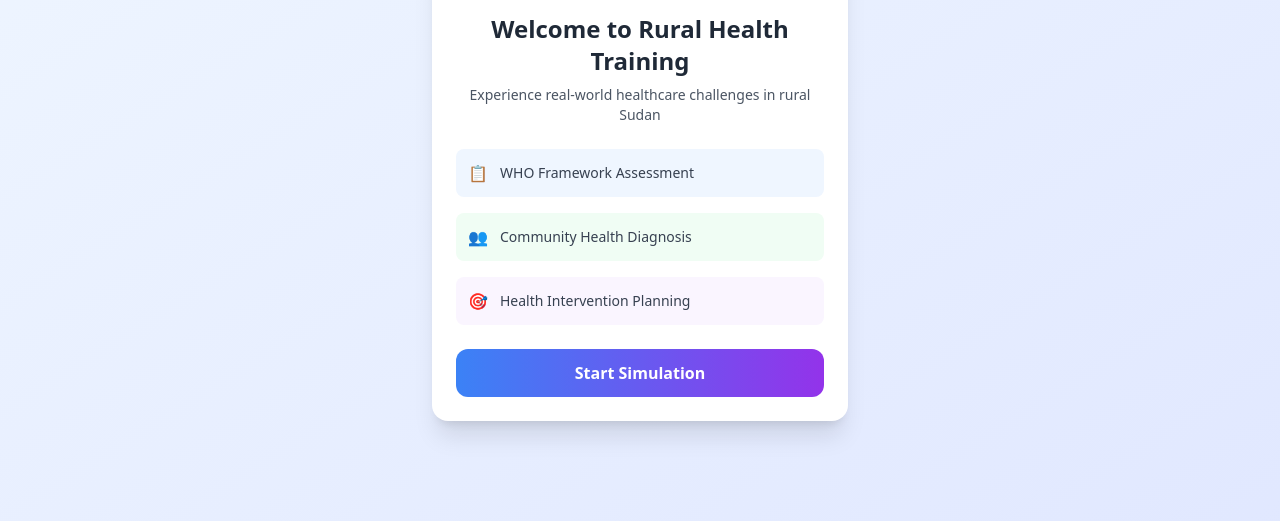
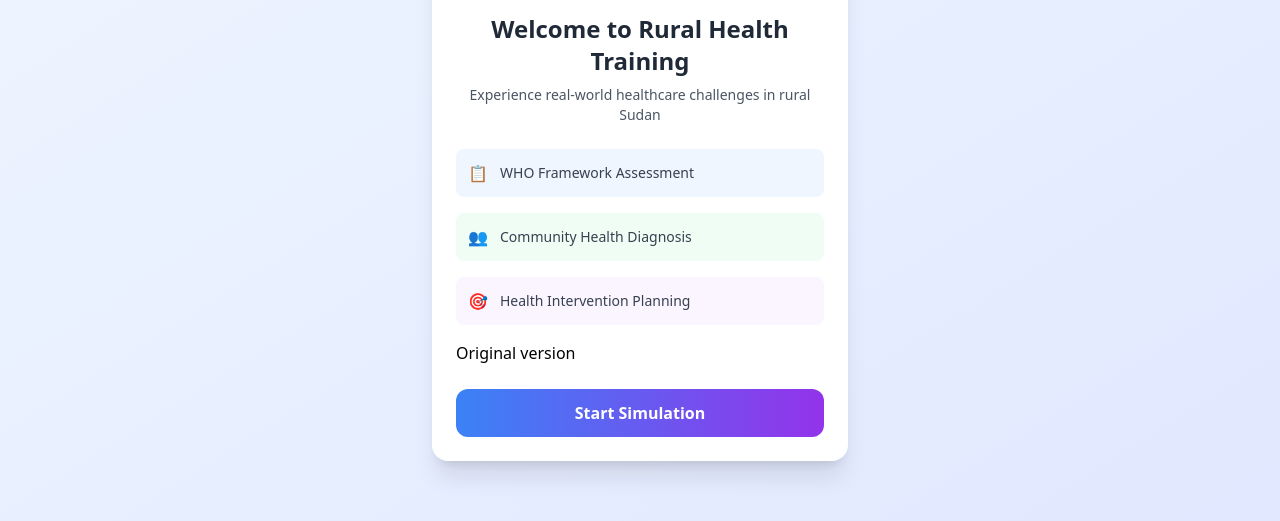
Before and after one commit to CRF-2024/rural, a plain HTML site: page index.html in a window 1280 px wide. Shown: the part 199-720 px from the top of the page. Drawn offline with nearby package versions, Linux system fonts and the light colour scheme.

Commit message:
Update index.html

```diff
--- a/index.html
+++ b/index.html
@@ -80,6 +80,9 @@
                     <div class="flex items-center space-x-3 p-3 bg-purple-50 rounded-lg">
                         <span class="text-purple-500">🎯</span>
                         <span class="text-sm text-gray-700">Health Intervention Planning</span>
+                    </div>
+                    <div>
+                        <a href="./old_version.html" target="new_window">Original version</a>
                     </div>
                 </div>
                 <button onclick="startSimulation()" class="w-full bg-gradient-to-r from-blue-500 to-purple-600 text-white py-3 rounded-xl font-semibold hover:from-blue-600 hover:to-purple-700 transition-all duration-300 transform hover:scale-105">
```
